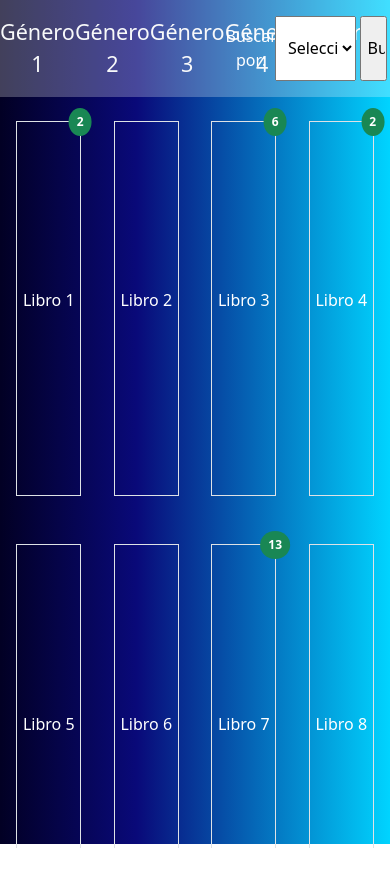
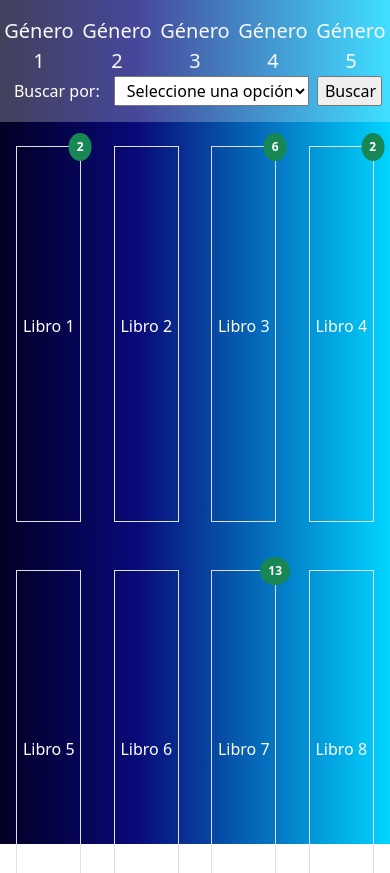
Before and after one commit to MikoVelascoRamirez/examen_practico_vortex, a React (Vite) app in the folder frontend/editorial_chavez_demo_app/: page /catalog in a window 390 px wide. Before the commit the page ends 848 px from the top, so only its background shows below. Built offline with nearby package versions, Linux system fonts and the light colour scheme.

Commit message:
33. styles: making header responsive

```diff
--- a/frontend/editorial_chavez_demo_app/src/App.css
+++ b/frontend/editorial_chavez_demo_app/src/App.css
@@ -24,3 +24,14 @@ img{
 #list-container{
   height: 89%;
 }
+
+/* Custom media queries */
+@media (max-width: 575px) {
+  header{
+    flex-direction: column;
+  }
+
+  header #nav, header #form-search {
+    /* margin-block: 1px; */
+  }
+}
--- a/frontend/editorial_chavez_demo_app/src/components/FilterBy.jsx
+++ b/frontend/editorial_chavez_demo_app/src/components/FilterBy.jsx
@@ -1,6 +1,6 @@
 export default function FilterBy(){
   return (
-    <form action="" className="d-flex justify-content-evenly col-5">
+    <form action="" className="d-flex justify-content-evenly col-xs-12 col-sm-5" id="form-search">
       <label htmlFor="filter" className="d-flex align-items-center justify-content-center col-3 text-white">Buscar por:</label>
       <select name="filter" className="col-6 ps-2">
         <option selected disabled>Seleccione una opción</option>
--- a/frontend/editorial_chavez_demo_app/src/components/HeaderCatalog.jsx
+++ b/frontend/editorial_chavez_demo_app/src/components/HeaderCatalog.jsx
@@ -2,8 +2,8 @@ import FilterBy from "./FilterBy";
 
 export default function HeaderCatalog(){
   return (
-    <header className="d-flex justify-content-between bg-white bg-opacity-25 py-3">
-      <nav className="d-flex justify-content-around col-6 fs-4 text-light">
+    <header className="d-flex flex-md-row justify-content-between bg-white bg-opacity-25 py-3">
+      <nav className="d-flex justify-content-around col-xs-12 col-sm-6 fs-5 text-light" id="nav">
         <a href="" className="text-light fw-normal">Género 1</a>
         <a href="" className="text-light fw-normal">Género 2</a>
         <a href="" className="text-light fw-normal">Género 3</a>
```
